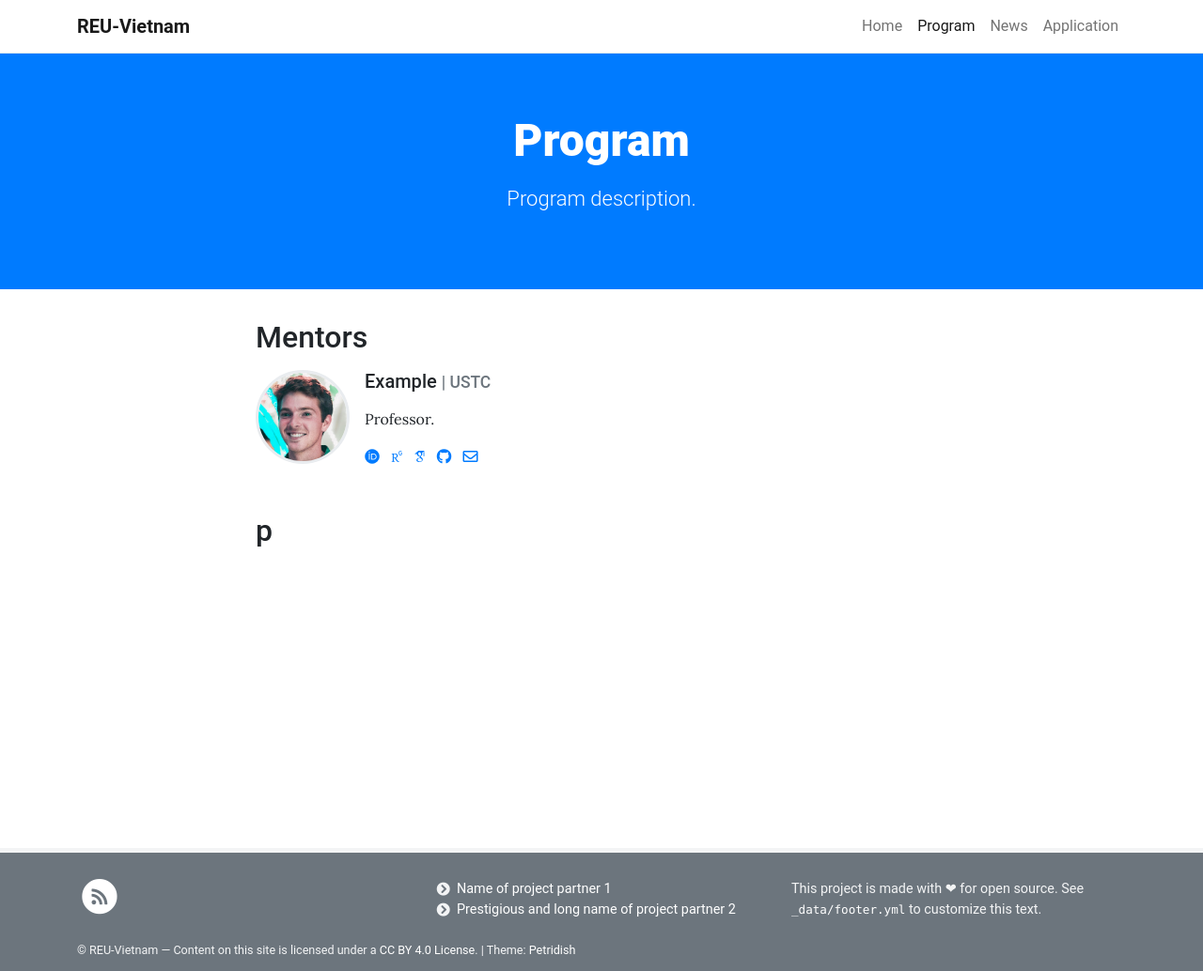
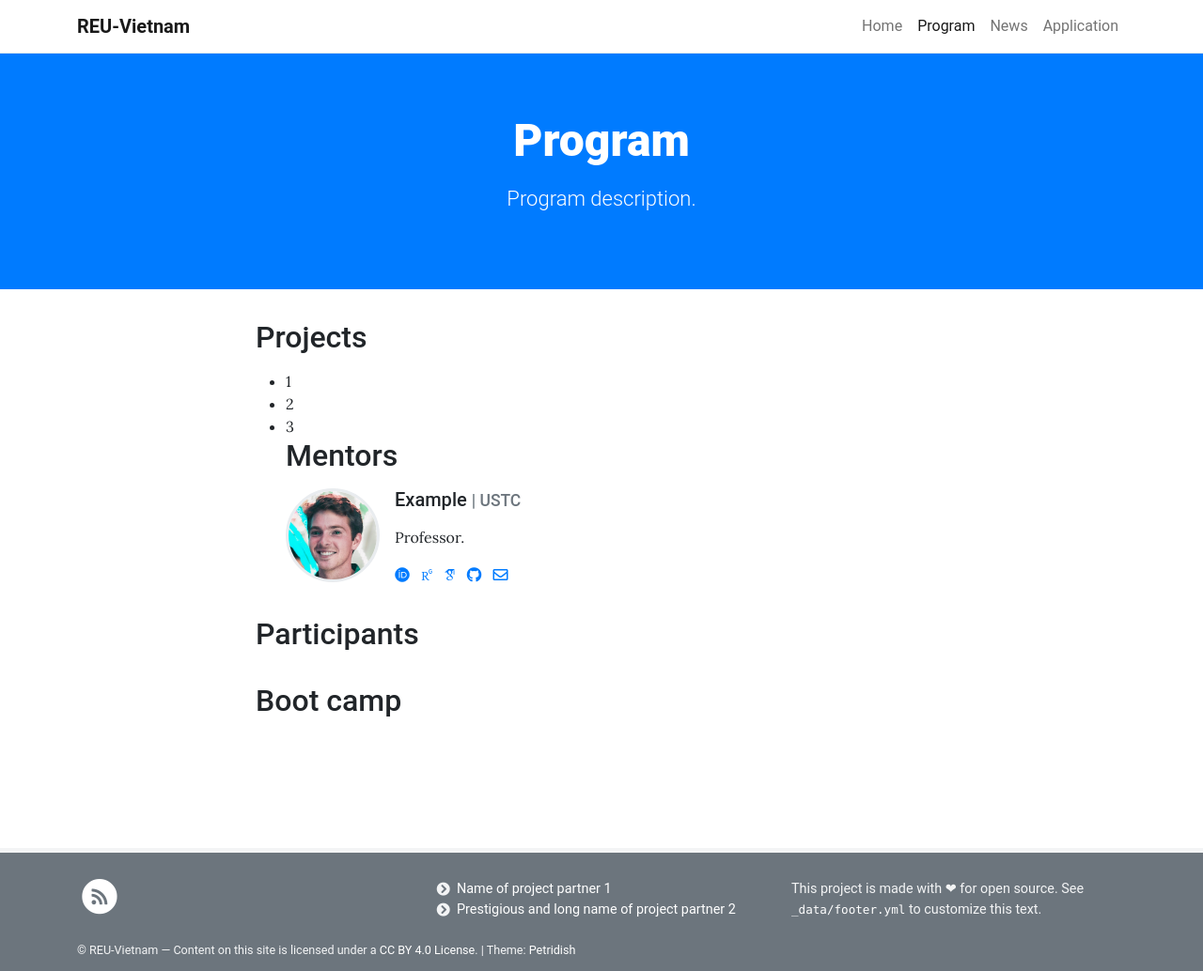
Before and after one commit to adm-vietnam/adm-vietnam.github.io, a Jekyll site: the page built from pages/Program.md, in a window 1280 px wide. Shown: the whole page at 94% size. Built offline with Jekyll 4.4.1, drawn with Linux system fonts in a browser that asks for light colours; some web fonts are replaced.

Commit message:
Update Program.md

```diff
--- a/pages/Program.md
+++ b/pages/Program.md
@@ -4,7 +4,10 @@ title: Program
 description: Program description.
 permalink: /Program/
 ---
-
+## Projects
+- 1
+- 2
+- 3
 ## Mentors
 {% for member in site.data.Mentors %}
   <div class="d-flex team-member">
@@ -70,4 +73,6 @@ permalink: /Program/
   </div>
 {% endfor %}
 
-## p
+## Participants
+
+## Boot camp
```
